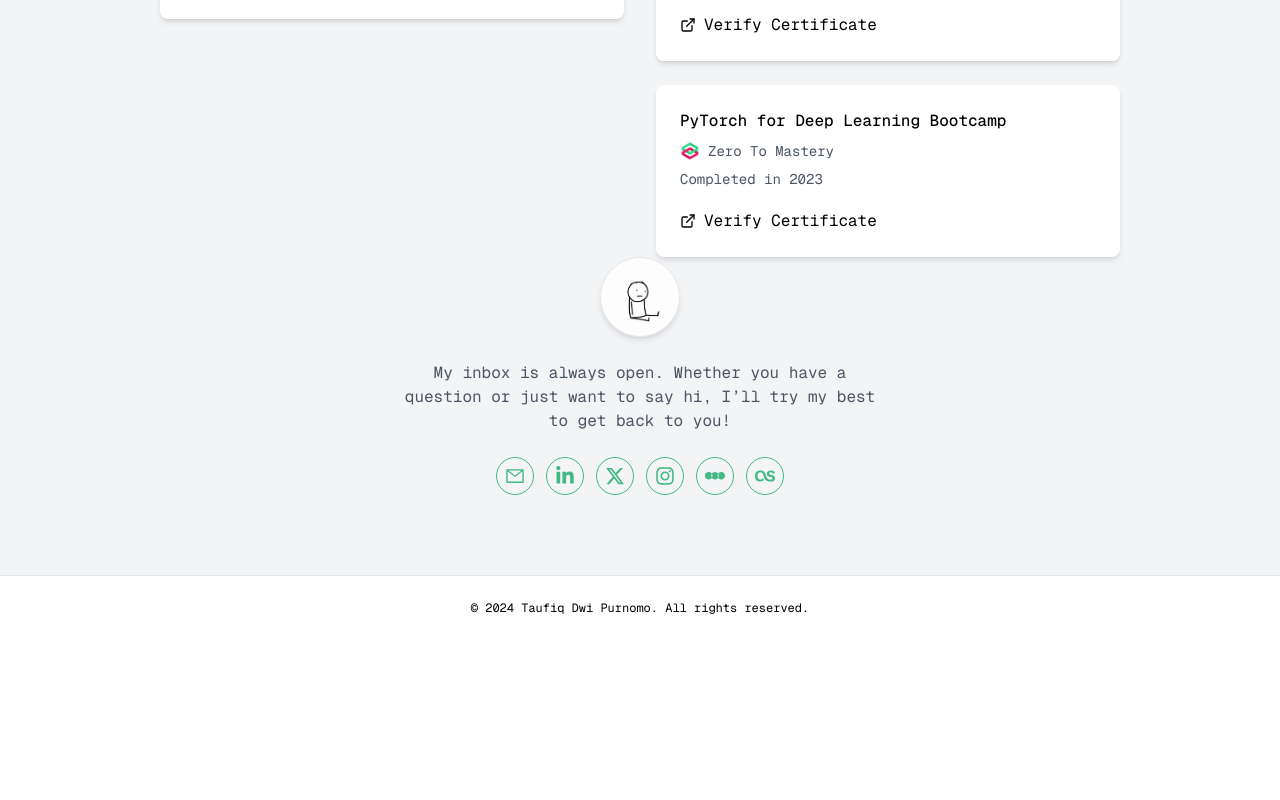
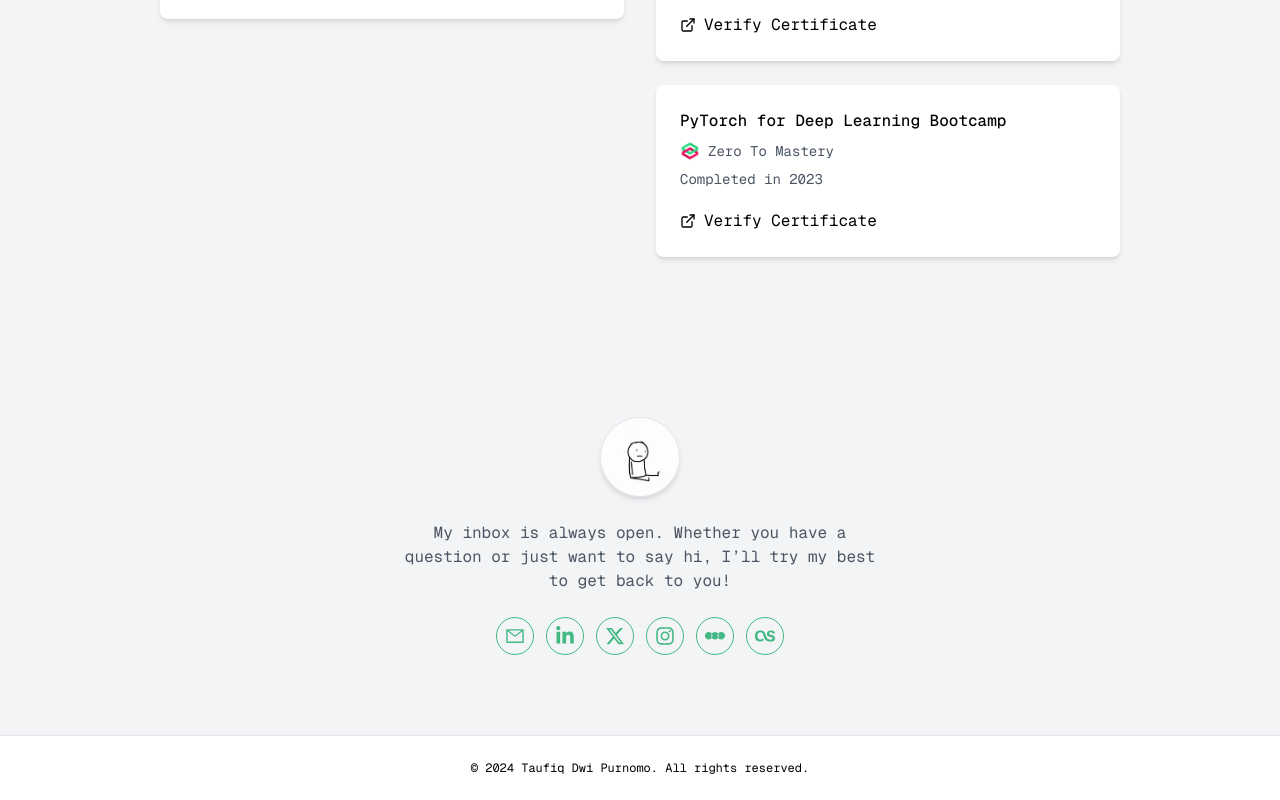
Before and after one commit to taufiqdp/portfolio, a Next.js app: page / in a window 1280 px wide. Shown: the part 1663-2463 px from the top of the page. Before the commit the page ends 2303 px from the top, so only its background shows below. Built offline with nearby package versions, Linux system fonts and the light colour scheme.

Commit message:
update: add padding top 40

```diff
--- a/components/social-media.jsx
+++ b/components/social-media.jsx
@@ -11,7 +11,7 @@
 
 export default function SocialMedia() {
   return (
-    <section className="flex flex-col items-center justify-center gap-6">
+    <section className="flex flex-col items-center justify-center gap-6 pt-40">
       <span>
         <Image
           src={logo}
```
